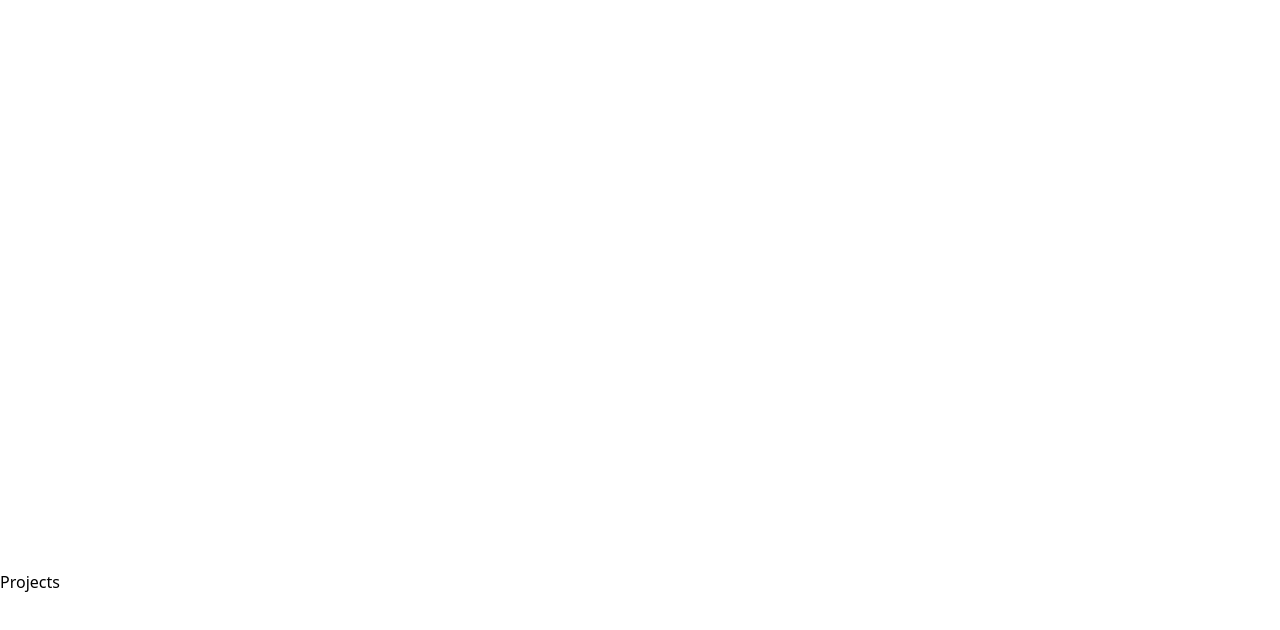
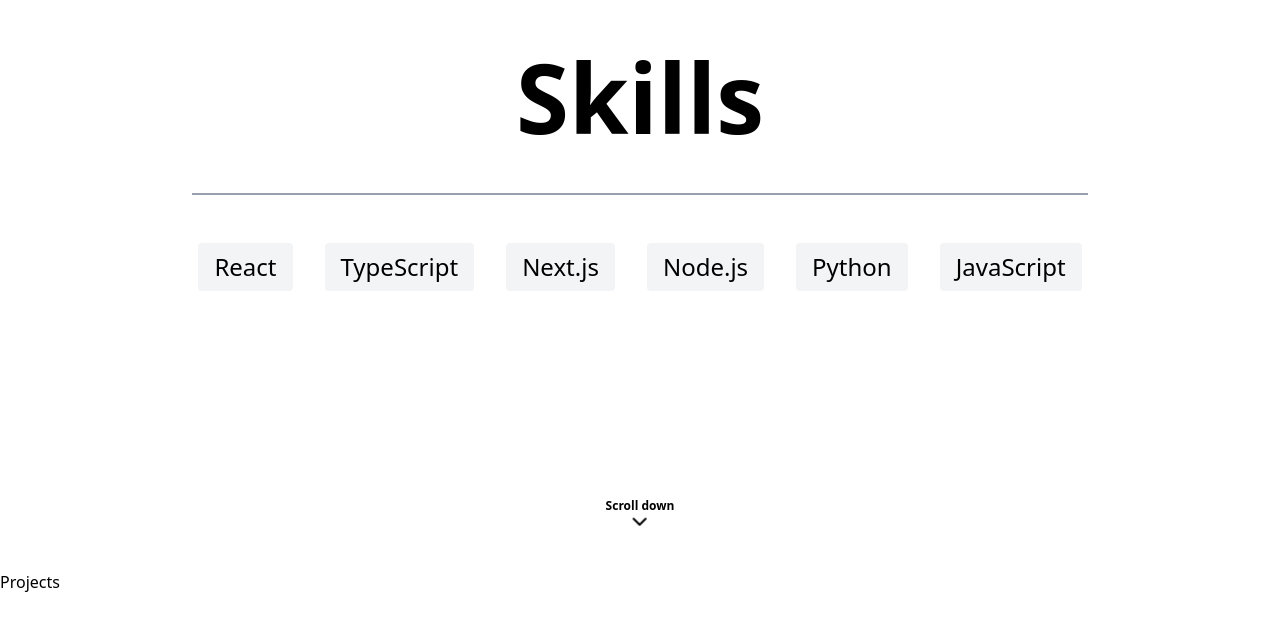
Before and after one commit to takoyakidath/takoyakiportfolio, a Next.js app: page / in a window 1280 px wide. Shown: the part 1830-2460 px from the top of the page. Built offline with nearby package versions, Linux system fonts and the light colour scheme.

Commit message:
add skils

```diff
--- a/src/app/page.tsx
+++ b/src/app/page.tsx
@@ -33,17 +33,39 @@ export default function Home() {
           <ChevronDown className="animate-bounce" />
         </div>
       </div>
-      <div className="h-screen">
-      <div>skill</div>
+      <div className="relative h-screen flex items-center justify-center px-4 md:px-8 lg:px-16">
+        <div className="flex flex-col items-center gap-8 md:gap-12 w-full max-w-7xl">
+          <div className="text-4xl md:text-6xl lg:text-8xl font-bold">Skills</div>
+          <div className="w-full max-w-4xl border-b-2 border-gray-400"></div>
+          <div className="flex flex-wrap justify-center gap-4 md:gap-6 lg:gap-8 text-lg md:text-xl lg:text-2xl">
+            <div className="px-4 py-2 bg-gray-100 rounded">React</div>
+            <div className="px-4 py-2 bg-gray-100 rounded">TypeScript</div>
+            <div className="px-4 py-2 bg-gray-100 rounded">Next.js</div>
+            <div className="px-4 py-2 bg-gray-100 rounded">Node.js</div>
+            <div className="px-4 py-2 bg-gray-100 rounded">Python</div>
+            <div className="px-4 py-2 bg-gray-100 rounded">JavaScript</div>
+          </div>
+        </div>
+        <div className="absolute bottom-8 left-1/2 transform -translate-x-1/2 flex flex-col items-center justify-center font-bold">
+          <span className="text-xs">Scroll down</span>
+          <ChevronDown className="animate-bounce" />
+        </div>
       </div>
-      <div className="h-screen">
+      <div className="relative h-screen">
         <div >Projects</div>
+        <div className="absolute bottom-8 left-1/2 transform -translate-x-1/2 flex flex-col items-center justify-center font-bold">
+          <span className="text-xs">Scroll down</span>
+          <ChevronDown className="animate-bounce" />
+        </div>
       </div>
-      <div className="h-screen">
+      <div className="relative h-screen">
         <div>contact</div>
+        <div className="absolute bottom-8 left-1/2 transform -translate-x-1/2 flex flex-col items-center justify-center font-bold">
+        <div className="text-xs">
+        Copyright © 2025 Ryunosuke Yoda. All rights reserved.
+
       </div>
-      <div className="h-screen">
-        <div>footer</div>
+        </div>
       </div>
     </div>
   );
```
